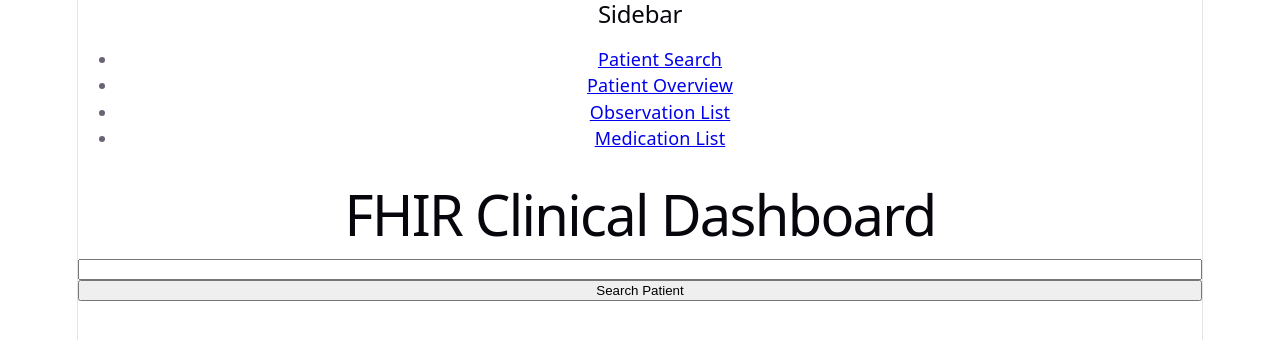
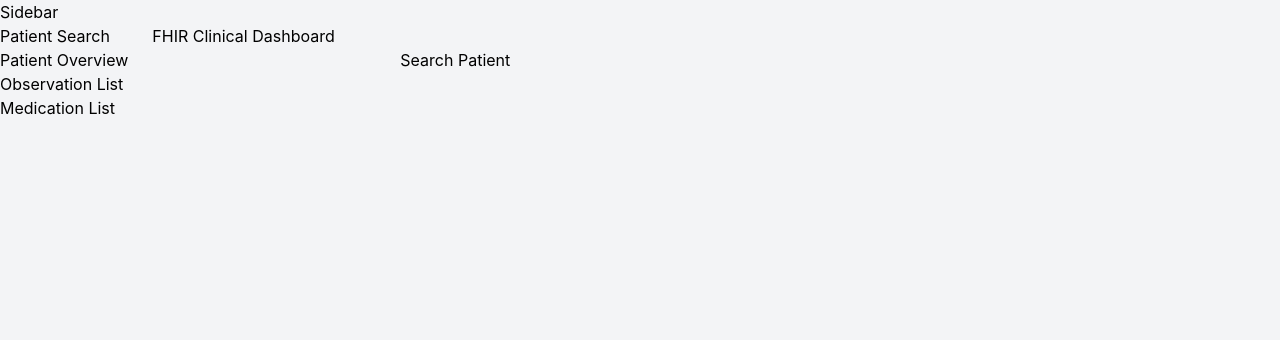
Before and after one commit to davebott-dev/fhir-clinical-dashboard, a React (Vite) app in the folder Client/: page /patientSearch in a window 1280 px wide. Shown: the top 340 px of the page. Built offline with nearby package versions, Linux system fonts and the light colour scheme.

Commit message:
simplified css

```diff
--- a/Client/src/App.css
+++ /dev/null
@@ -1,165 +0,0 @@
-.hero {
-  position: relative;
-
-  .base,
-  .framework,
-  .vite {
-    inset-inline: 0;
-    margin: 0 auto;
-  }
-
-  .base {
-    width: 170px;
-    position: relative;
-    z-index: 0;
-  }
-
-  .framework,
-  .vite {
-    position: absolute;
-  }
-
-  .framework {
-    z-index: 1;
-    top: 34px;
-    height: 28px;
-    transform: perspective(2000px) rotateZ(300deg) rotateX(44deg) rotateY(39deg)
-      scale(1.4);
-  }
-
-  .vite {
-    z-index: 0;
-    top: 107px;
-    height: 26px;
-    width: auto;
-    transform: perspective(2000px) rotateZ(300deg) rotateX(40deg) rotateY(39deg)
-      scale(0.8);
-  }
-}
-
-#center {
-  display: flex;
-  flex-direction: column;
-  gap: 25px;
-  place-content: center;
-  place-items: center;
-  flex-grow: 1;
-
-  @media (max-width: 1024px) {
-    padding: 32px 20px 24px;
-    gap: 18px;
-  }
-}
-
-#next-steps {
-  display: flex;
-  border-top: 1px solid var(--border);
-  text-align: left;
-
-  & > div {
-    flex: 1 1 0;
-    padding: 32px;
-    @media (max-width: 1024px) {
-      padding: 24px 20px;
-    }
-  }
-
-  .icon {
-    margin-bottom: 16px;
-    width: 22px;
-    height: 22px;
-  }
-
-  @media (max-width: 1024px) {
-    flex-direction: column;
-    text-align: center;
-  }
-}
-
-#docs {
-  border-right: 1px solid var(--border);
-
-  @media (max-width: 1024px) {
-    border-right: none;
-    border-bottom: 1px solid var(--border);
-  }
-}
-
-#next-steps ul {
-  list-style: none;
-  padding: 0;
-  display: flex;
-  gap: 8px;
-  margin: 32px 0 0;
-
-  .logo {
-    height: 18px;
-  }
-
-  a {
-    color: var(--text-h);
-    font-size: 16px;
-    border-radius: 6px;
-    background: var(--social-bg);
-    display: flex;
-    padding: 6px 12px;
-    align-items: center;
-    gap: 8px;
-    text-decoration: none;
-    transition: box-shadow 0.3s;
-
-    &:hover {
-      box-shadow: var(--shadow);
-    }
-    .button-icon {
-      height: 18px;
-      width: 18px;
-    }
-  }
-
-  @media (max-width: 1024px) {
-    margin-top: 20px;
-    flex-wrap: wrap;
-    justify-content: center;
-
-    li {
-      flex: 1 1 calc(50% - 8px);
-    }
-
-    a {
-      width: 100%;
-      justify-content: center;
-      box-sizing: border-box;
-    }
-  }
-}
-
-#spacer {
-  height: 88px;
-  border-top: 1px solid var(--border);
-  @media (max-width: 1024px) {
-    height: 48px;
-  }
-}
-
-.ticks {
-  position: relative;
-  width: 100%;
-
-  &::before,
-  &::after {
-    content: '';
-    position: absolute;
-    top: -4.5px;
-    border: 5px solid transparent;
-  }
-
-  &::before {
-    left: 0;
-    border-left-color: var(--border);
-  }
-  &::after {
-    right: 0;
-    border-right-color: var(--border);
-  }
-}
--- a/Client/src/App.jsx
+++ b/Client/src/App.jsx
@@ -1,6 +1,5 @@
 import {Outlet} from 'react-router-dom';
 import Sidebar from './components/sidebar';
-import './App.css';
 
 // Main application component that will render the sidebar and the main content area based on the current route
 
@@ -8,11 +7,13 @@
 
 
   return (
-    <>
+    <div className="flex min-h-screen bg-gray-100">
       <Sidebar />
-      <Outlet /> { /* Allows rendering of child routes based on the current route */ }
+      <main className="flex-1 p-6">
+        <Outlet /> { /* Allows rendering of child routes based on the current route */ }
+      </main>
 
-    </>
+    </div>
   )
 }
 
--- a/Client/src/index.css
+++ b/Client/src/index.css
@@ -1,111 +1,23 @@
+@import "tailwindcss";
+
 :root {
-  --text: #6b6375;
-  --text-h: #08060d;
-  --bg: #fff;
-  --border: #e5e4e7;
-  --code-bg: #f4f3ec;
-  --accent: #aa3bff;
-  --accent-bg: rgba(170, 59, 255, 0.1);
-  --accent-border: rgba(170, 59, 255, 0.5);
-  --social-bg: rgba(244, 243, 236, 0.5);
-  --shadow:
-    rgba(0, 0, 0, 0.1) 0 10px 15px -3px, rgba(0, 0, 0, 0.05) 0 4px 6px -2px;
-
-  --sans: system-ui, 'Segoe UI', Roboto, sans-serif;
-  --heading: system-ui, 'Segoe UI', Roboto, sans-serif;
-  --mono: ui-monospace, Consolas, monospace;
-
-  font: 18px/145% var(--sans);
-  letter-spacing: 0.18px;
-  color-scheme: light dark;
-  color: var(--text);
-  background: var(--bg);
+  font-family: Inter, ui-sans-serif, system-ui, sans-serif;
   font-synthesis: none;
   text-rendering: optimizeLegibility;
   -webkit-font-smoothing: antialiased;
   -moz-osx-font-smoothing: grayscale;
-
-  @media (max-width: 1024px) {
-    font-size: 16px;
-  }
 }
 
-@media (prefers-color-scheme: dark) {
-  :root {
-    --text: #9ca3af;
-    --text-h: #f3f4f6;
-    --bg: #16171d;
-    --border: #2e303a;
-    --code-bg: #1f2028;
-    --accent: #c084fc;
-    --accent-bg: rgba(192, 132, 252, 0.15);
-    --accent-border: rgba(192, 132, 252, 0.5);
-    --social-bg: rgba(47, 48, 58, 0.5);
-    --shadow:
-      rgba(0, 0, 0, 0.4) 0 10px 15px -3px, rgba(0, 0, 0, 0.25) 0 4px 6px -2px;
-  }
-
-  #social .button-icon {
-    filter: invert(1) brightness(2);
-  }
+* {
+  box-sizing: border-box;
 }
 
 body {
   margin: 0;
+  min-width: 320px;
+  min-height: 100vh;
 }
 
 #root {
-  width: 1126px;
-  max-width: 100%;
-  margin: 0 auto;
-  text-align: center;
-  border-inline: 1px solid var(--border);
-  min-height: 100svh;
-  display: flex;
-  flex-direction: column;
-  box-sizing: border-box;
+  min-height: 100vh;
 }
-
-h1,
-h2 {
-  font-family: var(--heading);
-  font-weight: 500;
-  color: var(--text-h);
-}
-
-h1 {
-  font-size: 56px;
-  letter-spacing: -1.68px;
-  margin: 32px 0;
-  @media (max-width: 1024px) {
-    font-size: 36px;
-    margin: 20px 0;
-  }
-}
-h2 {
-  font-size: 24px;
-  line-height: 118%;
-  letter-spacing: -0.24px;
-  margin: 0 0 8px;
-  @media (max-width: 1024px) {
-    font-size: 20px;
-  }
-}
-p {
-  margin: 0;
-}
-
-code,
-.counter {
-  font-family: var(--mono);
-  display: inline-flex;
-  border-radius: 4px;
-  color: var(--text-h);
-}
-
-code {
-  font-size: 15px;
-  line-height: 135%;
-  padding: 4px 8px;
-  background: var(--code-bg);
-}
--- a/Client/src/routes/patientSearch.jsx
+++ b/Client/src/routes/patientSearch.jsx
@@ -1,5 +1,4 @@
 import { useState } from 'react';
-import '../App.css';
 
 function PatientSearch() {
   const [data, setData] = useState(null);
--- a/Client/vite.config.js
+++ b/Client/vite.config.js
@@ -1,7 +1,10 @@
 import react from '@vitejs/plugin-react'
 import { defineConfig } from 'vite'
+import tailwindcss from '@tailwindcss/vite'
 
 // https://vite.dev/config/
 export default defineConfig({
-  plugins: [react()],
+  plugins: [react(),
+    tailwindcss()
+  ],
 })
```
